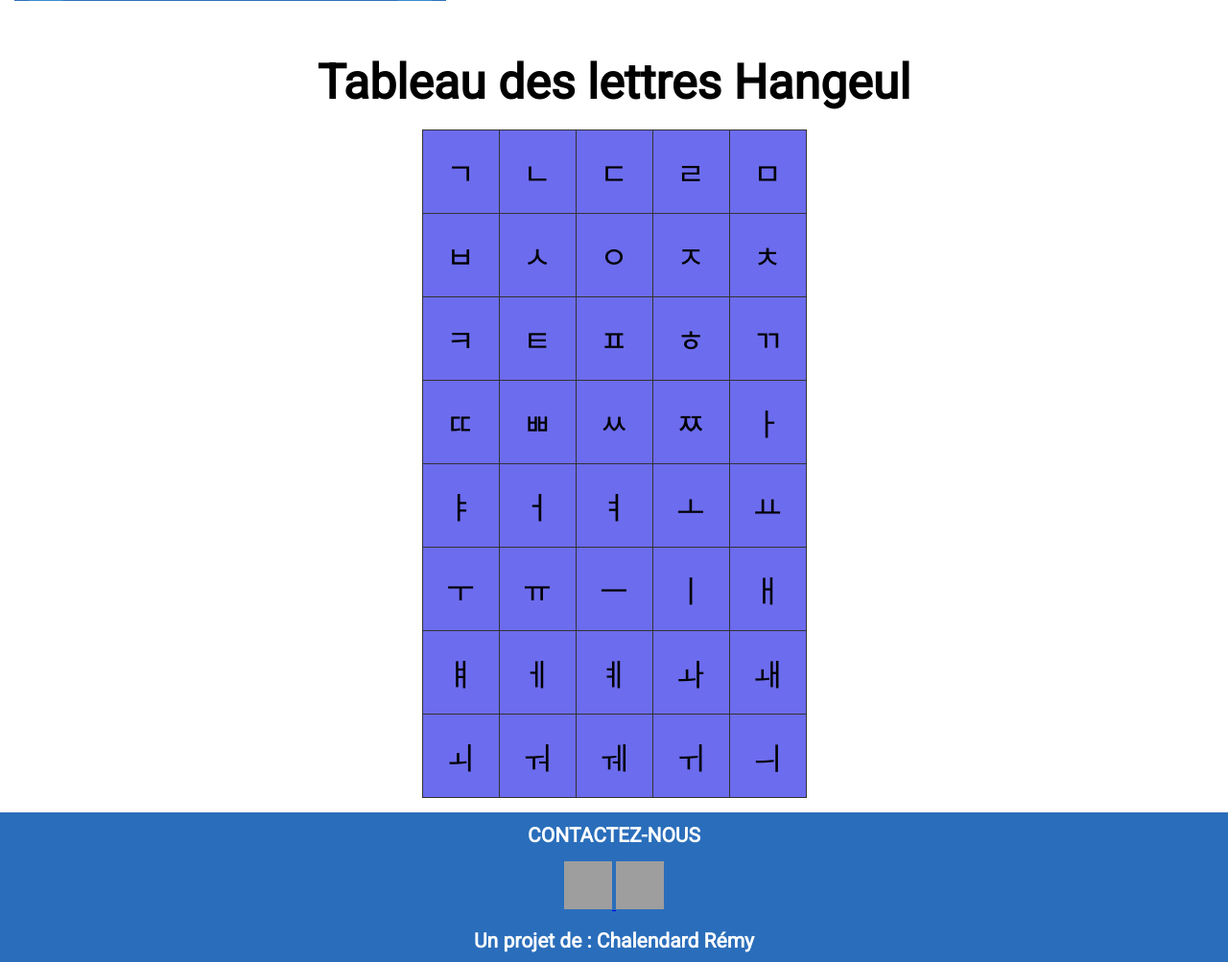
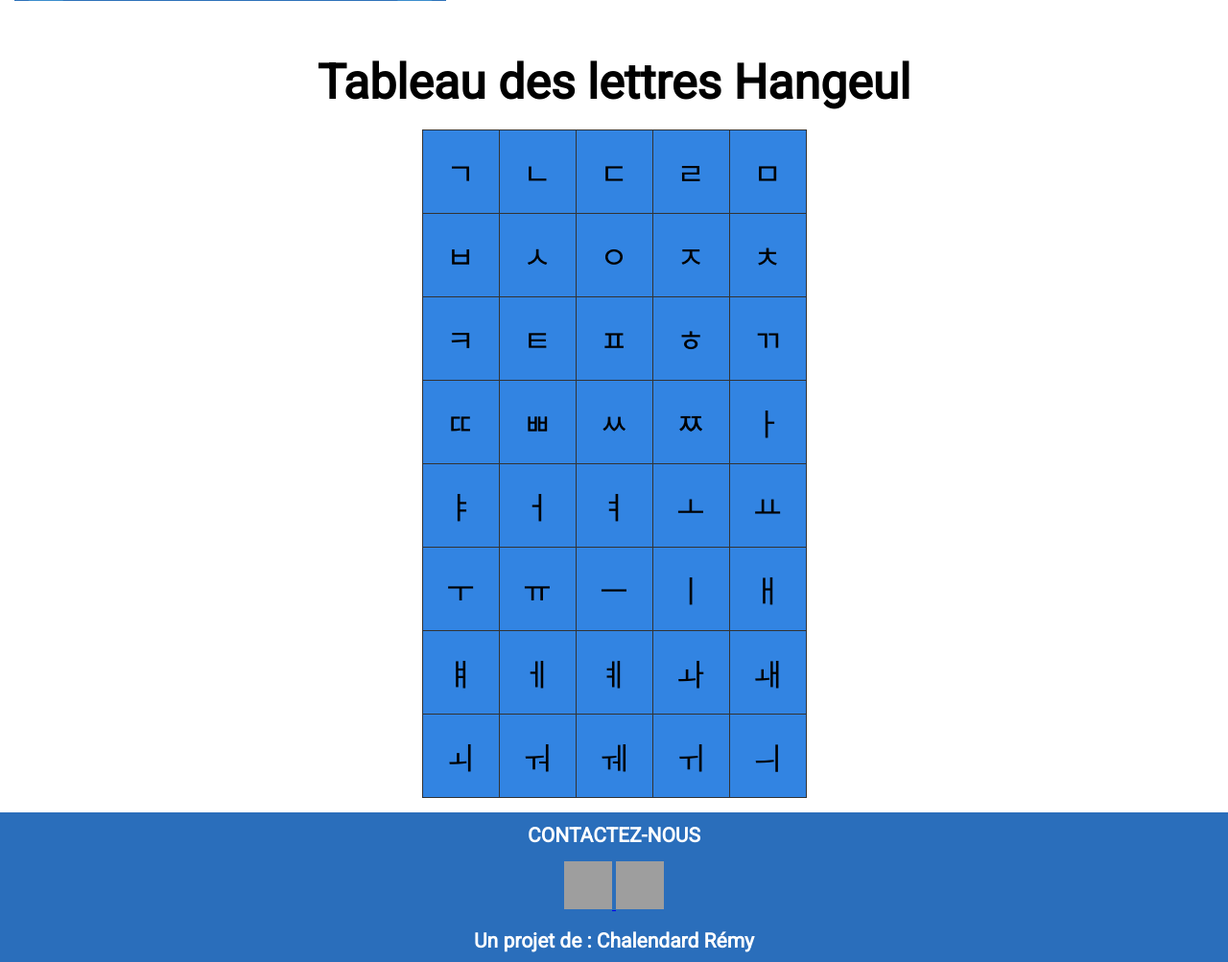
Before and after one commit to RemyChalendard/TravelinSeoul, a PHP site: page /Hangeul.html in a window 1280 px wide. Shown: the part 914-1917 px from the top of the page at 96% size. Run offline with PHP 8.4, Linux system fonts and the light colour scheme; grey boxes are pictures that could not be loaded.

Commit message:
tabHangueul

```diff
--- a/styles.css
+++ b/styles.css
@@ -216,7 +216,7 @@ ul {
 table {
   border-collapse: collapse;
   margin: auto;
-  background-color: rgb(108, 108, 238);
+  background-color: #3284e2;
   text-align: center;
 }
 
```
